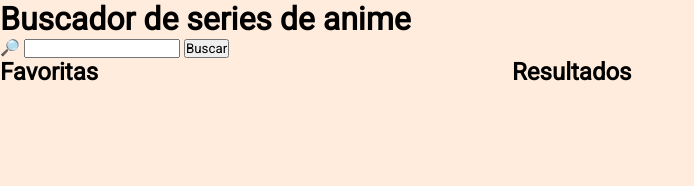
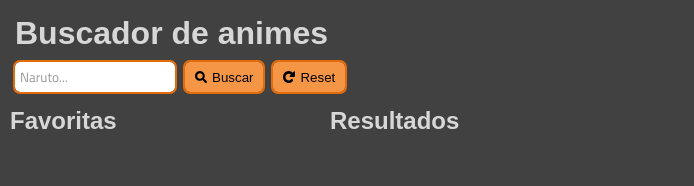
Before and after one commit to PaulaEPR/buscador-series-anime, a website: page src/html/index.html in a window 1280 px wide. Shown: the whole page, without its empty margins (0-694 px from the left). Drawn offline with nearby package versions, Linux system fonts and the light colour scheme; files that its build step writes are made by us from their sources; files whose address does not match are found by name; a web font is replaced by a local one.

Commit message:
feat: reset button & styles

```diff
--- a/src/html/index.html
+++ b/src/html/index.html
@@ -4,7 +4,9 @@
     <meta charset="UTF-8" />
     <meta name="viewport" content="width=device-width, initial-scale=1" />
     <title>Buscador de series de anime</title>
-    <link href="https://fonts.googleapis.com/css?family=Roboto&display=swap" rel="stylesheet" />
+    <link rel="preconnect" href="https://fonts.googleapis.com">
+    <link rel="preconnect" href="https://fonts.gstatic.com" crossorigin>
+    <link href="https://fonts.googleapis.com/css2?family=Otomanopee+One&family=Titillium+Web&display=swap" rel="stylesheet">
     <link rel="stylesheet" href="./assets/css/main.css" />
     <link rel="icon" href="./assets/images/favicon.png" />
   </head>
--- a/src/html/partials/header.html
+++ b/src/html/partials/header.html
@@ -1,8 +1,10 @@
 <header class="header">
-  <h1 class="title">Buscador de series de anime</h1>
-  <form action="#" method="post">
-    <label for="anime-search" class="search__label">🔎</label>
-    <input type="search" name="anime-search" id="anime-search" class="search__input js-input" spellcheck="false">
-    <input type="submit" value="Buscar" class="search__button js-submit">
+  <h1 class="header__title">Buscador de animes</h1>
+  <form action="#" method="post" class="search">
+    <input type="search" name="anime-search" id="anime-search" class="search__input js-input" placeholder="Naruto..." spellcheck="false" minlength="3" autofocus required>
+    <button type="submit" class="search__button js-submit"><img src="./assets/images/icons/search.svg" alt="reset" class="icon">Buscar</button>
+    <button type="reset" class="search__button"><img src="./assets/images/icons/reset.svg" alt="reset" class="icon">Reset</button>
+
+
   </form>
 </header>
--- a/src/scss/core/_reset.scss
+++ b/src/scss/core/_reset.scss
@@ -2,5 +2,5 @@
   box-sizing: border-box;
   margin: 0;
   padding: 0;
-  font-family: 'Roboto', sans-serif;
+  font-family: $font-text;
 }
--- a/src/scss/core/_variables.scss
+++ b/src/scss/core/_variables.scss
@@ -0,0 +1,17 @@
+// Typography
+$font-titles: 'Otomanopee One', sans-serif;
+$font-text: 'Titillium Web', sans-serif;;
+
+// Primary Colors
+$color-first: rgb(226, 108, 11);
+$color-sec: rgb(77, 41, 11);
+
+// Secondary Colors
+$color-light: rgb(255, 236, 220);
+$color-medium: rgb(245, 149, 70);
+$color-dark: rgb(194, 95, 14);
+
+// B&W Colors
+$color-gr-light: rgb(215, 215, 215);
+$color-gr-medium: rgb(150, 150, 150);
+$color-gr-dark: rgb(65, 65, 65);
--- a/src/scss/layout/_page.scss
+++ b/src/scss/layout/_page.scss
@@ -1,29 +1,35 @@
 body {
-  background-color: rgb(255, 236, 220);
+  background-color: $color-gr-dark;
 }
 
 .js-main {
   display: grid;
-  grid-template-columns: 2fr 3fr;
+  grid-template-columns: minmax(225px, 1fr) 3fr;
 }
 
-.js-results,
-.js-favorite {
+.js-results {
   width: 100%;
   height: 100%;
   display: flex;
   flex-wrap: wrap;
+  gap: 10px;
+}
+
+.js-favorites > .js-article {
+ margin-bottom: 10px;
 }
 
 .js-article {
   width: 225px;
   height: 350px;
-  margin: 5px;
-  border: 5px solid rgb(226, 108, 11);
+  //margin: 5px;
+  border: 5px solid $color-first;
+  border-radius: 5px;
   position: relative;
   &-title {
-    color: rgb(77, 41, 11);
-    background-color: rgb(226, 108, 11);
+    color: $color-sec;
+    background-color: $color-first;
+    border-radius: 5px;
     height: 80px;
     padding: 5px;
     position: absolute;
@@ -34,11 +40,78 @@ body {
 }
 
 .js-selected {
-  border: 5px solid rgb(77, 41, 11);
+  border: 5px solid $color-sec;
   &-title {
-    color: rgb(226, 108, 11);
-    background-color: rgb(77, 41, 11);
+    color: $color-first;
+    background-color: $color-sec;
     height: 80px;
     padding: 5px;
   }
 }
+
+/* HEADER */
+.header {
+  padding: 15px;
+  font-family: $font-titles;
+  &__title {
+    font-family: $font-titles;
+    color: $color-gr-light;
+    margin-bottom: 10px;
+  }
+}
+
+/* MAIN */
+
+.main {
+  &__fav,
+  &__res {
+    padding: 0 10px;
+  }
+  &__fav--title,
+  &__res--title {
+    font-family: $font-titles;
+    color: $color-gr-light;
+    margin-bottom: 10px;
+  }
+}
+
+/* ICONS & BUTTONS */
+
+.icon {
+  width: 12px;
+}
+
+.search {
+  display: flex;
+  gap: 10px;
+  &__input {
+    outline: 2px solid $color-medium;
+    border: none;
+    border-radius: 5px;
+    padding: 5px;
+    &::placeholder {
+      color: $color-gr-medium;
+    }
+    &:focus {
+      outline: 2px solid $color-first;
+    }
+  }
+  &__button {
+    font-family: $font-titles;
+    display: flex;
+    align-items: center;
+    gap: 5px;
+    padding: 5px 10px;
+    border: none;
+    border-radius: 5px;
+    background-color: $color-medium;
+    outline: 2px solid $color-first;
+    &:hover {
+      background-color: $color-first;
+      outline: 2px solid $color-medium;
+    }
+    &:active {
+      background-color: $color-dark;
+    }
+  }
+}
```
Also changed, not shown: src/js/main.js (+17 -3 lines), src/images/icons/delete.svg (added), src/images/icons/favs.svg (added), src/images/icons/reset.svg (added), src/images/icons/results.svg (added), src/images/icons/search.svg (added).
